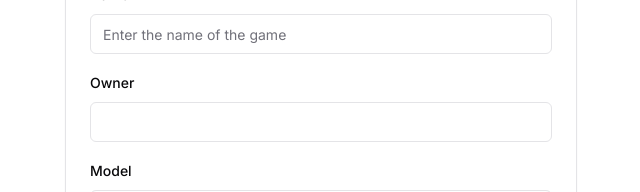
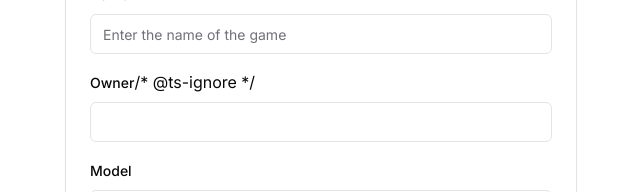
Before and after one commit to jacobhq/pong, a Next.js app in the folder web/: page /game/new in a window 1280 px wide. Shown: the part 301-493 px from the top of the page, without its empty margins (319-959 px from the left). Built offline with nearby package versions, Linux system fonts and the light colour scheme; no server answers.

Commit message:
ts ignore

```diff
--- a/web/components/game-builder.tsx
+++ b/web/components/game-builder.tsx
@@ -24,6 +24,7 @@ export async function GameBuilder() {
           </div>
           <div className="space-y-2">
             <Label htmlFor="owner">Owner</Label>
+            /* @ts-ignore */
             <Input id="owner" value={session?.user?.email || ""} readOnly />
           </div>
           <div className="space-y-2">
```
